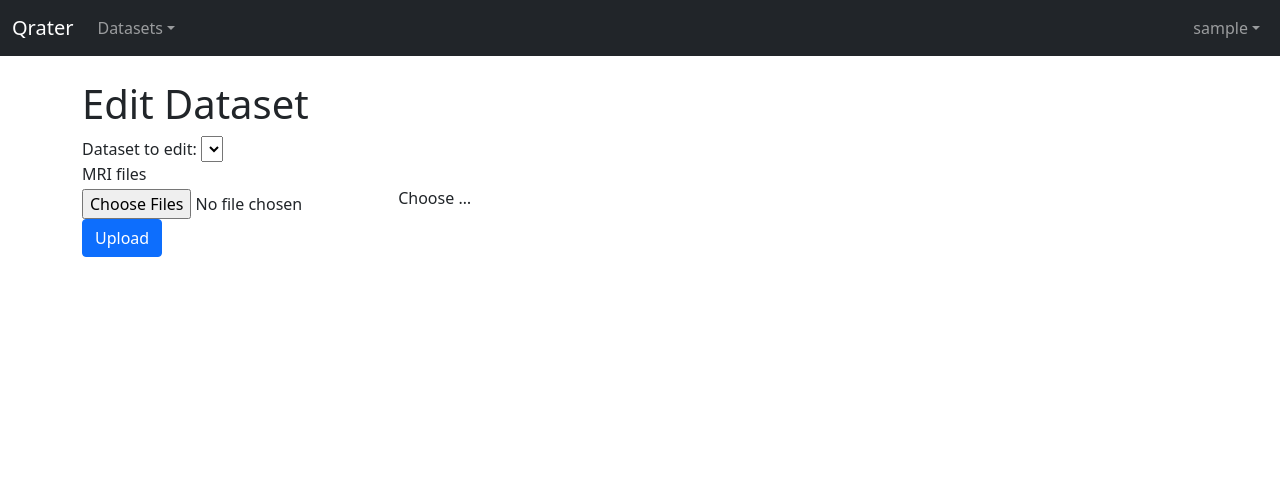
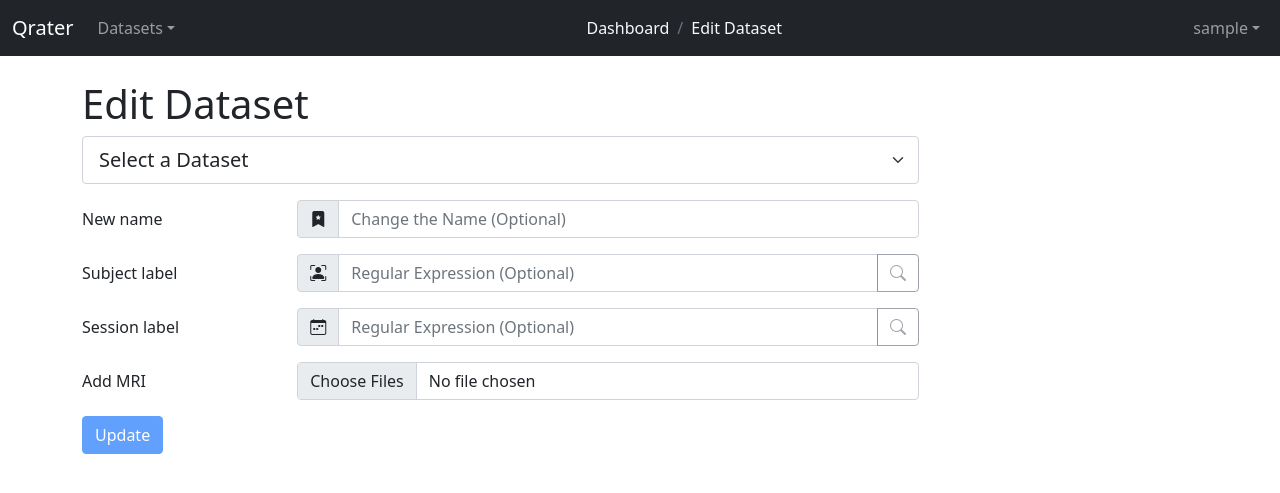
Before and after one commit to soffiafdz/Qrater, a Flask app: page /edit_dataset in a window 1280 px wide. Shown: the top 493 px of the page. Run offline with Flask 2, Linux system fonts and the light colour scheme; a user stored in the database is signed in; tables that the repository leaves empty hold one stand-in row (values such as "Sample post"); lists and menus that the app fills with data are empty; some libraries are stand-ins or nearby versions.

Commit message:
Edit Dataset [PRE-TEST]

```diff
--- a/app/main/routes.py
+++ b/app/main/routes.py
@@ -13,8 +13,7 @@ from flask import (render_template, flash, redirect, url_for, request,
 from flask_login import current_user, login_required
 from app import db
 from app.upload import allowed_file
-from app.main.forms import (UploadDatasetForm, EditDatasetForm, EmptyForm,
-                            RatingForm)
+from app.main.forms import UploadDatasetForm, EditDatasetForm, RatingForm
 from app.models import Dataset, Image, Ratings
 from app.main import bp
 
@@ -150,7 +149,7 @@ def upload_dataset():
                     os.remove(img.path)
                 db.session.delete(dataset)
                 db.session.commit()
-                flash(f'.{ext} is not a supported filetype', 'error')
+                flash(f'.{ext} is not a supported filetype', 'danger')
                 return redirect(request.url)
         for img in imgs:
             db.session.add(img)
@@ -168,17 +167,22 @@ def upload_dataset():
 @login_required
 def edit_dataset(dataset=None):
     """Page to edit an existing dataset of MRI."""
+
     if dataset is not None:
-        pass
+        ds_model = Dataset.query.filter_by(name=dataset).first_or_404()
 
     form = EditDatasetForm()
-    form.dataset.choices = [(ds.id, ds.name) for ds in
-                            Dataset.query.order_by('name')]
+    form.dataset.choices = [ds.name for ds in Dataset.query.order_by('name')]
+
+    test_names = {}
+    for Set in Dataset.query.all():
+        test_names[Set.name] = [img.name for img in Set.images.limit(5).all()]
+
     changes = False
+    print("Pre Pass")
     if form.validate_on_submit():
-        ds_model = Dataset.query.get(form.dataset)
-
-        if ds_model.name != form.new_name.data:
+        print('First Pass')
+        if form.new_name.data and form.new_name.data != ds_model.name:
             if Dataset.query.filter_by(name=form.new_name.data).first() \
                     is not None:
                 flash((f'A Dataset named "{form.new_name.data}" '
@@ -192,9 +196,10 @@ def edit_dataset(dataset=None):
             db.session.commit()
             changes = True
 
+        print('Second Pass')
         files = request.files.getlist(form.imgs_to_upload.name)
-        if files:
-            savedir = os.path.join('app/static/datasets', form.new_name.data)
+        if files[0].filename != "":
+            savedir = os.path.join('app/static/datasets', ds_model.name)
             new_imgs = []
             for file in files:
                 ext = file.filename.rsplit('.', 1)[1]
@@ -212,13 +217,14 @@ def edit_dataset(dataset=None):
                     # First delete all uploaded new images then exit w/error
                     for img in new_imgs:
                         os.remove(img.path)
-                    flash(f'.{ext} is not a supported filetype', 'error')
+                    flash(f'.{ext} is not a supported filetype', 'danger')
                     return redirect(request.url)
             for img in new_imgs:
                 db.session.add(img)
                 db.session.commit()
             changes = True
 
+        print('Third Pass')
         if form.sub_regex.data or form.sess_regex.data:
             for img in ds_model.images.all():
                 if form.sub_regex.data:
@@ -235,8 +241,9 @@ def edit_dataset(dataset=None):
                 db.session.commit()
             changes = True
 
+        print('Fourth pass')
         if changes:
-            flash(f'{ds_model.name} successfully edited!', category='success')
-        return redirect(url_for('main.dashboard'))
-    return render_template('edit_dataset.html', form=form,
-                           title='Edit Dataset')
+            flash(f'{ds_model.name} successfully edited!', 'success')
+            return redirect(url_for('main.dashboard'))
+    return render_template('edit_dataset.html', form=form, dataset=dataset,
+                           names=test_names, title='Edit Dataset')
--- a/app/templates/edit_dataset.html
+++ b/app/templates/edit_dataset.html
@@ -1,9 +1,26 @@
 {% extends "base.html" %}
+
+{% block breadcrumb %}
+<ol class="breadcrumb m-0">
+  <li class="breadcrumb-item">
+    <a
+      class="text-decoration-none text-light"
+      href="{{ url_for('main.dashboard') }}"
+      >Dashboard</a>
+  </li>
+  <li class="breadcrumb-item">
+    <a
+      class="text-decoration-none text-light"
+      href="#"
+      >Edit Dataset</a>
+  </li>
+</ol>
+{% endblock %}
 
 {% block app_content %}
   <h1>Edit Dataset</h1>
   <form
-    class="form"
+    class="form disabled"
     id="datasetForm"
     action=""
     method="POST"
@@ -11,35 +28,108 @@
     enctype="multipart/form-data"
   >
     {{ form.csrf_token() }}
-    <div class="form-group required">
-      <label class="control-label" for="dataset_select">
-        Dataset to edit:
-      </label>
+    <div class="col-lg-9 mb-3">
       <select
-        class="custom-select"
-        id="dataset_select"
+        class="form-select form-select-lg"
+        id="datasetSelect"
         name="dataset"
-        required
+        aria-label="Select a dataset"
         >
-        {% for opt in form.dataset.choices %}
-
-        {% endfor %}
+          <option value="">Select a Dataset</option>
+          {%- for name in form.dataset.choices -%}
+          <option
+            {% if name == dataset %}selected{% endif %}
+            >{{ name }}</option>
+          {%- endfor -%}
       </select>
     </div>
-    <div class="form-group required">
-      <label class="control-label" for="dataset">MRI files</label>
-      <div class="custom-file">
-        <input
-          id="dataset"
-          class="custom-file-input"
-          multiple="true"
-          name="dataset"
-          type="file"
-          required=""
-          >
-          <label class="custom-file-label" for="dataset">
-            <span class="d-inline-block text-truncate w-75">Choose file(s)</span>
-          </label>
+    <div class="col-lg-9 mb-3">
+      <div class="row">
+        <label class="col-sm-12 col-md-3 col-form-label" for="newName">
+          New name
+        </label>
+        <div class="col-sm-12 col-md-9">
+          <div class="input-group">
+            <span class="input-group-text">
+              <i class="bi bi-bookmark-star-fill"></i>
+            </span>
+            <input
+              type="text"
+              class="form-control"
+              id="newName"
+              name="new_name"
+              placeholder="Change the Name (Optional)">
+          </div>
+        </div>
+      </div>
+    </div>
+    <div class="col-lg-9 mb-3">
+      <div class="row">
+        <label
+          class="col-sm-12 col-md-3 col-form-label"
+          for="reSub">Subject label</label>
+        <div class="col-sm-12 col-md-9">
+          <div class="input-group">
+            <span class="input-group-text">
+              <i class="bi bi-person-bounding-box"></i>
+            </span>
+            <input
+              type="text"
+              class="form-control"
+              id="reSub"
+              name="sub_regex"
+              placeholder="Regular Expression (Optional)">
+            <button
+              class="btn btn-outline-secondary"
+              type="button"
+              id="regexBtn1"
+              {% if dataset is none %}disabled{% endif %}
+              ><i class="bi bi-search"></i></button>
+          </div>
+          <div id="reSubResults" class="form-text d-none"></div>
+        </div>
+      </div>
+    </div>
+    <div class="col-lg-9 mb-3">
+      <div class="row">
+        <label
+          class="col-sm-12 col-md-3 col-form-label"
+          for="reSess">Session label</label>
+        <div class="col-sm-12 col-md-9">
+          <div class="input-group">
+            <span class="input-group-text">
+              <i class="bi bi-calendar-week"></i>
+            </span>
+            <input
+              type="text"
+              class="form-control"
+              id="reSess"
+              name="sess_regex"
+              placeholder="Regular Expression (Optional)">
+            <button
+              class="btn btn-outline-secondary"
+              type="button"
+              id="regexBtn2"
+              {% if dataset is none %}disabled{% endif %}
+              ><i class="bi bi-search"></i></button>
+          </div>
+          <div id="reSessResults" class="form-text d-none"></div>
+        </div>
+      </div>
+    </div>
+    <div class="col-lg-9 mb-3">
+      <div class="row">
+        <label class="col-sm-12 col-md-3 col-form-label" for="uploadImgs">
+          Add MRI
+        </label>
+        <div class="col-sm-12 col-md-9">
+          <input
+            type="file"
+            class="form-control"
+            id="uploadImgs"
+            name="imgs_to_upload"
+            multiple>
+        </div>
       </div>
     </div>
     <button
@@ -48,49 +138,73 @@
       type="submit"
       form="datasetForm"
       value="Upload"
-      >Upload</button>
+      {% if dataset is none %}disabled{% endif %}
+      >Update</button>
   </form>
 {% endblock %}
 
 {% block scripts %}
 {{ super() }}
-<script src="https://cdn.jsdelivr.net/npm/bs-custom-file-input/dist/bs-custom-file-input.js"></script>
 <script>
   $(document).ready(function () {
-    bsCustomFileInput.init();
+    var imgsArray = {{ names|tojson|safe }};
+    $("#datasetSelect").change(function() {
+      if($(this).val() == "") {
+        $("#datasetForm :input").attr("disabled", true);
+        $(this).attr("disabled", false);
+      } else {
+        window.location.href = "{{ url_for('main.edit_dataset') }}/" +
+          $(this).val();
+      }
+    });
+    $("#regexBtn1").click(function() {
+      if ($("#reSub").val() == "") {
+        $("#reSubResults").addClass("d-none");
+      } else {
+        var results = [];
+        var dataset = $("#datasetSelect").val()
+        var imgs = imgsArray[dataset];
+        var regex = new RegExp($("#reSub").val());
+        $("#reSubResults").removeClass("d-none");
+        imgs.forEach(function(img) {
+          var res = img.match(regex);
+          if (res) results.push(res[0]);
+        });
+        if (!results.length) {
+          $("#reSubResults").addClass("text-danger");
+          $("#reSubResults").html("No results with this REGEX");
+        } else {
+          $("#reSubResults").html(results.join(', '));
+        }
+      }
+    });
+    $("#regexBtn2").click(function() {
+      if ($("#reSess").val() == "") {
+        $("#reSessResults").addClass("d-none");
+      } else {
+        var results = [];
+        var dataset = $("#datasetSelect").val()
+        var imgs = imgsArray[dataset];
+        var regex = new RegExp($("#reSess").val());
+        $("#reSessResults").removeClass("d-none");
+        imgs.forEach(function(img) {
+          var res = img.match(regex);
+          if (res) results.push(res[0]);
+        });
+        if (!results.length) {
+          $("#reSessResults").addClass("text-danger");
+          $("#reSessResults").html("No results with this REGEX");
+        } else {
+          $("#reSessResults").html(results.join(', '));
+        }
+      }
+    });
     $("#datasetForm").submit(function() {
       $("#submitBtn").html(
         `<span class="spinner-border spinner-border-sm" role="status" aria-hidden="true"></span> Loading...`
       );
       $("#datasetForm :input").prop("readonly", true);
-      $("#dataset").prop("readonly", true)
     });
   });
 </script>
 {% endblock %}
-
-
-<div class="form-row">
-  <div class="form-group col-md-6">
-    <label class="control-label" for="sub_regex">
-      Subjects' label
-    </label>
-    <input
-      id="sub_regex"
-      class="form-control"
-      name="sub_regex"
-      type="text"
-      placeholder="Regular Expression (Optional)">
-  </div>
-  <div class="form-group col-md-6">
-    <label class="control-label" for="sess_regex">
-      Sessions' label
-    </label>
-    <input
-      id="sess_regex"
-      class="form-control"
-      name="sess_regex"
-      type="text"
-      placeholder="Regular Expression (Optional)">
-  </div>
-</div>
```
